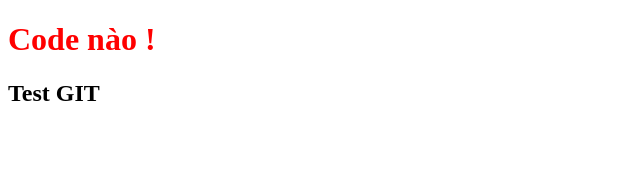
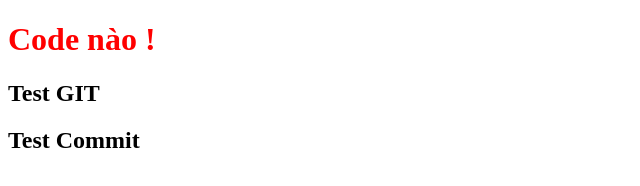
Before and after one commit to Manhj2k6/CodeTogether, a plain HTML site: page index.html in a window 1280 px wide. Shown: the whole page, without its empty margins (0-640 px from the left). Drawn offline with Linux system fonts and the light colour scheme.

Commit message:
test commit

```diff
--- a/index.html
+++ b/index.html
@@ -10,5 +10,6 @@
 <body>
     <h1>Code nào !</h1>
     <h2>Test GIT</h2>
+    <h2>Test Commit</h2>
 </body>
 </html>
```
